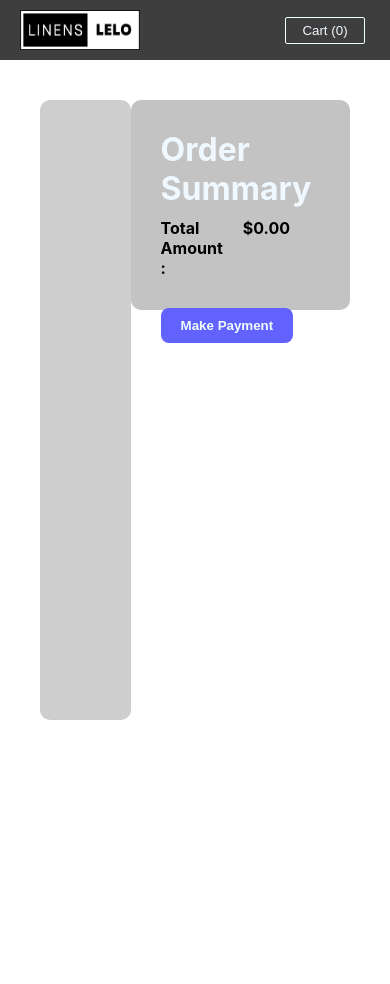
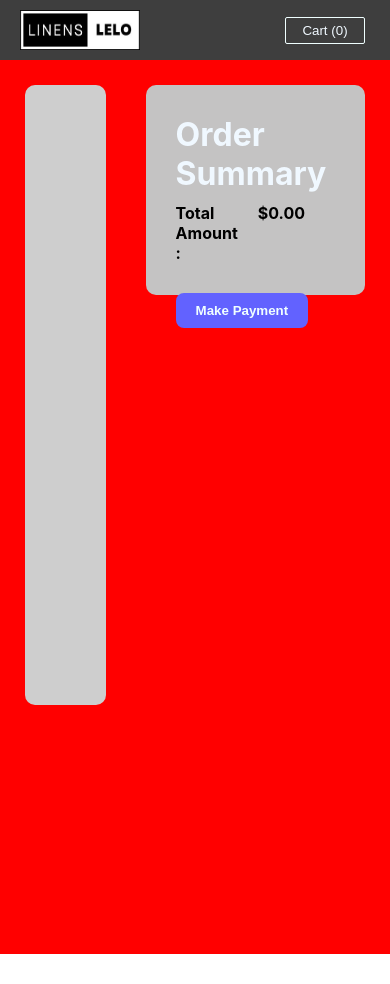
Before and after one commit to ShubhamTrip/Linens-Lelo, a React (Create React App) app: page /Cart in a window 390 px wide. After the commit the page ends 954 px from the top, so only its background shows below. Built offline with nearby package versions, Linux system fonts and the light colour scheme.

Commit message:
cart modifies

```diff
--- a/src/Components/CartCard/CartCard.css
+++ b/src/Components/CartCard/CartCard.css
@@ -5,6 +5,12 @@
 }
 .cart-items-text{
     padding-left:40px;
+}
+.cart-items-text-head h1{
+    font-size: 20px;
+}
+.cart-items-text-head p{
+    font-size: 14px;
 }
 .cart-items-image{
     height: 200px;
@@ -17,10 +23,10 @@
 }
 .quantity-buttons button{
     padding:10px;
-    width: 80px;
+    width: 70px;
     border: none;
     border-radius: 5px;
-    margin: 10px 20px 10px 0px;
+    margin: 10px 10px 10px 0px;
 }
 #price{
     font-weight: 700;
--- a/src/Pages/Cart/Cart.css
+++ b/src/Pages/Cart/Cart.css
@@ -9,10 +9,12 @@
     border-radius: 10px;
     padding: 10px;
     width: 800px;
+    margin-right: 20px;
     max-height: 600px;
 }
 .order-summary{
     width: 500px;
+    margin-left: 20px;
     height: 150px;
     background-color: rgb(196, 195, 195);
     border-radius: 10px;
@@ -42,3 +44,10 @@
     font-weight: 600;
     font-family: sans-serif;
 }
+
+@media screen and (max-width: 1050px) {
+    .main{
+        padding: 25px;
+        background-color: red;
+    }
+}
```
